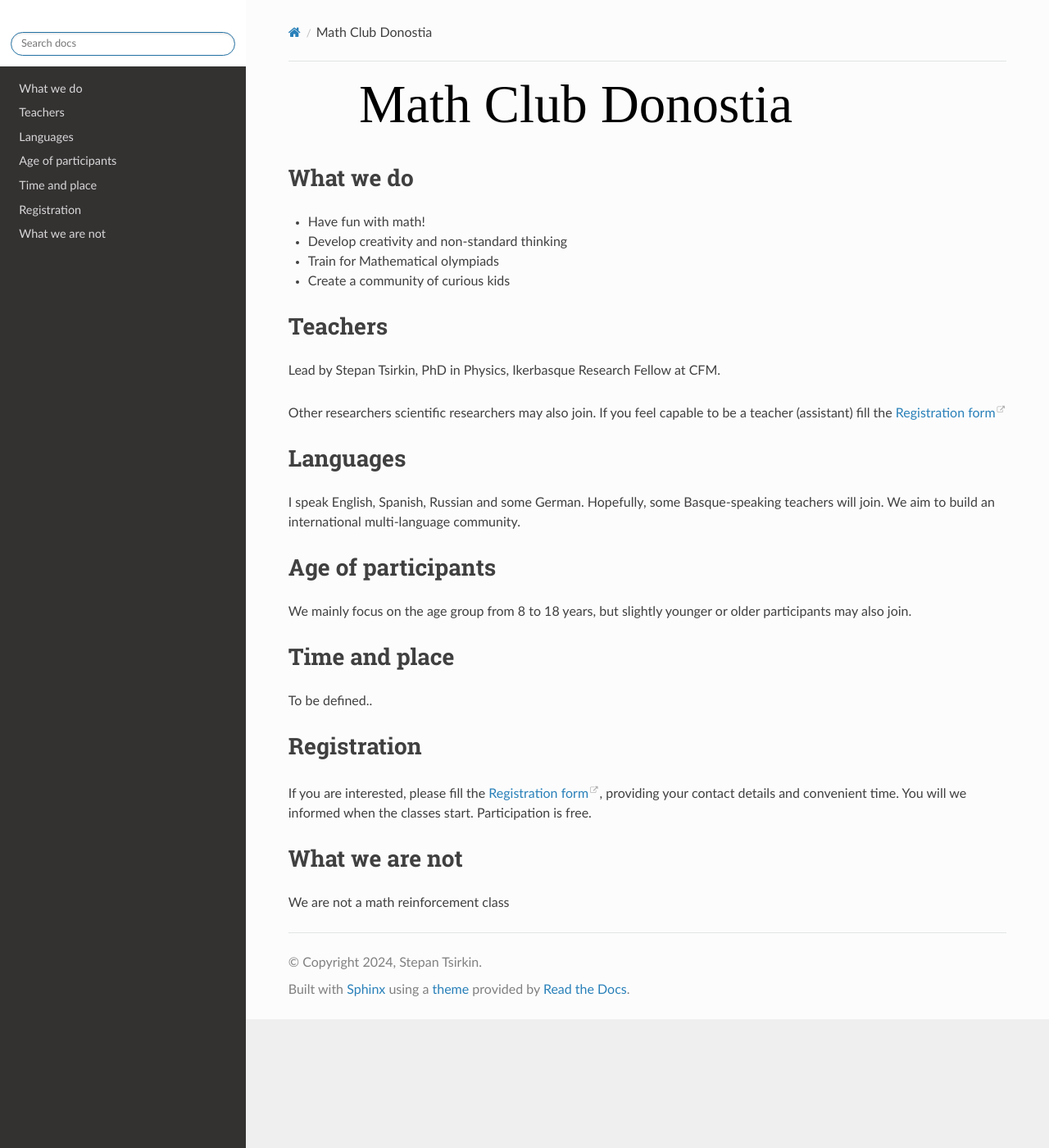
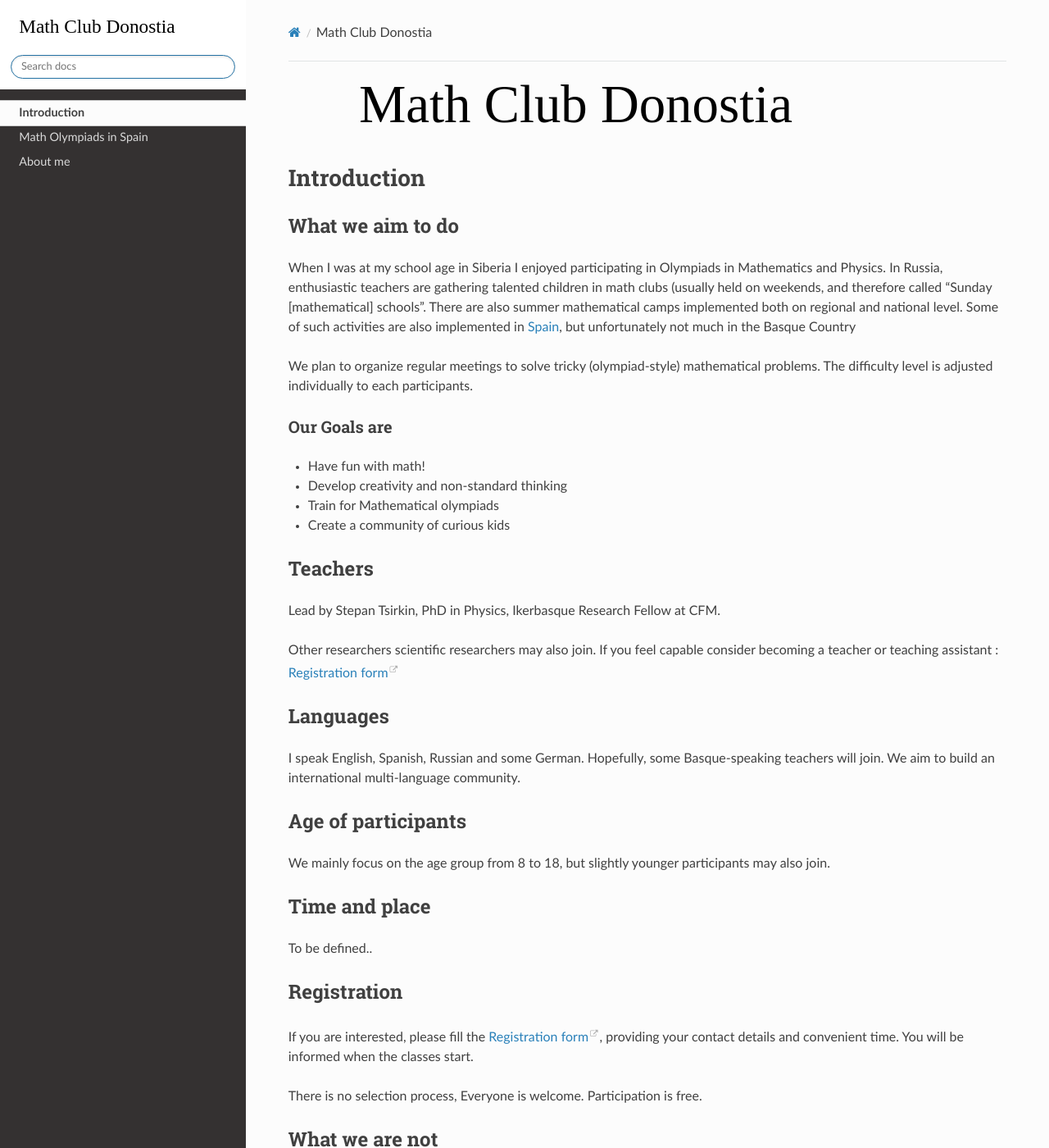
Before and after one commit to math-club-donostia/math-club-donostia.github.io, a Sphinx documentation site: the page built from source/index.rst, in a window 1280 px wide and 1400 px high. Shown: the whole window at 82% size. Built offline with Sphinx 7.4.7 and the Read the Docs theme 2.0.0, drawn with Linux system fonts in a browser that asks for light colours; some of the changed text lies outside the part shown.

Commit message:
update web page

```diff
--- a/source/conf.py
+++ b/source/conf.py
@@ -124,14 +124,11 @@ pygments_style = 'sphinx'
 
 html_theme = 'sphinx_rtd_theme'
 #html_favicon = 'imag/logo/...'
-#html_logo = 'imag/logo/...'
+html_logo = 'imag/title.svg'
 html_show_sourcelink = False
 
 #nbsphinx_allow_errors = True
 
-
-red='#a00000'
-green='#008880'
 
 html_theme_options = {
     'canonical_url': '',
--- a/source/index.rst
+++ b/source/index.rst
@@ -9,8 +9,25 @@
 
 |
 
-What we do
-++++++++++
+====================
+Introduction
+====================
+
+
+What we aim to do
+++++++++++++++++++
+
+When I was at my school age in Siberia I enjoyed participating in Olympiads in Mathematics and Physics.
+In Russia, enthusiastic teachers are gathering talented children in math clubs (usually held on weekends,
+and therefore called "Sunday [mathematical] schools". There are also summer mathematical camps implemented both
+on regional and national level. Some of such activities are also implemented in :ref:`Spain <sec-olyspain>`,
+but unfortunately not much in the Basque Country
+
+We plan to organize regular meetings to solve tricky (olympiad-style) mathematical problems.
+The difficulty level is adjusted individually to each participants.
+
+Our Goals are
+---------------
 
 * Have fun with math!
 * Develop creativity and non-standard thinking
@@ -21,10 +38,10 @@ What we do
 Teachers
 ++++++++
 
-Lead by Stepan Tsirkin, PhD in Physics, Ikerbasque Research Fellow at CFM.
+Lead by |stepan|, PhD in Physics, Ikerbasque Research Fellow at CFM.
 
 Other researchers scientific researchers may also join.
-If you feel capable to be a teacher (assistant) fill the |register|
+If you feel capable consider becoming a teacher or teaching assistant : |register|
 
 Languages
 ++++++++++
@@ -36,8 +53,7 @@ We aim to build an international multi-language community.
 Age of participants
 +++++++++++++++++++++
 
-We mainly focus on the age group from 8 to 18 years, but slightly younger or older participants may also join.
-
+We mainly focus on the age group from 8 to 18, but slightly younger participants may also join.
 
 Time and place
 +++++++++++++++
@@ -48,17 +64,26 @@ Registration
 +++++++++++++
 
 If you are interested, please fill the |register|, providing your contact details and convenient time.
-You will we informed when the classes start.
+You will be informed when the classes start.
+
+There is no selection process,  Everyone is welcome.
 Participation is free.
 
 What we are not
 +++++++++++++++++
 
-We are not a math reinforcement class
+We are NOT a math reinforcement class. We do not re-explain school math, we go beyond its limits.
 
 .. toctree::
    :maxdepth: 3
    :hidden:
 
+   self
+   olympiads
+   about_me
+
+
 
 .. |register|  replace:: `Registration form <https://docs.google.com/forms/d/e/1FAIpQLSew5SLLOYwAfc82yxMU3IjW1-LVp3_Dir9e3roSErbGXRT6Sg/viewform?usp=sf_link>`__
+
+.. |stepan| replace:: Stepan Tsirkin
```
Also changed, not shown: source/about_me.rst (added, +16 -0 lines), source/olympiads.rst (added, +22 -0 lines), source/imag/Stepan.jpg (added).
